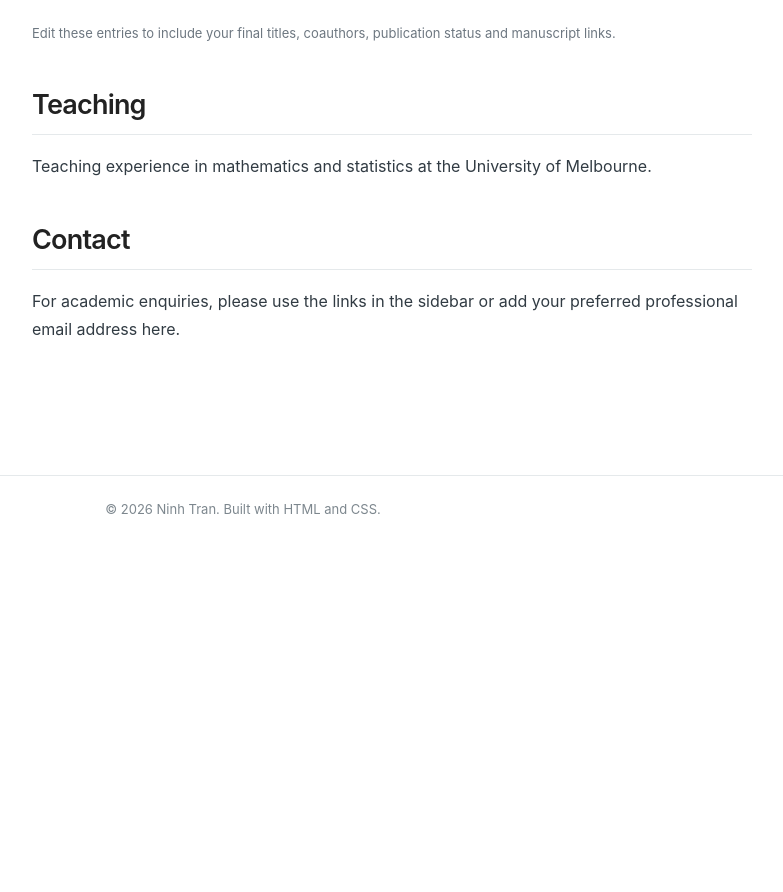
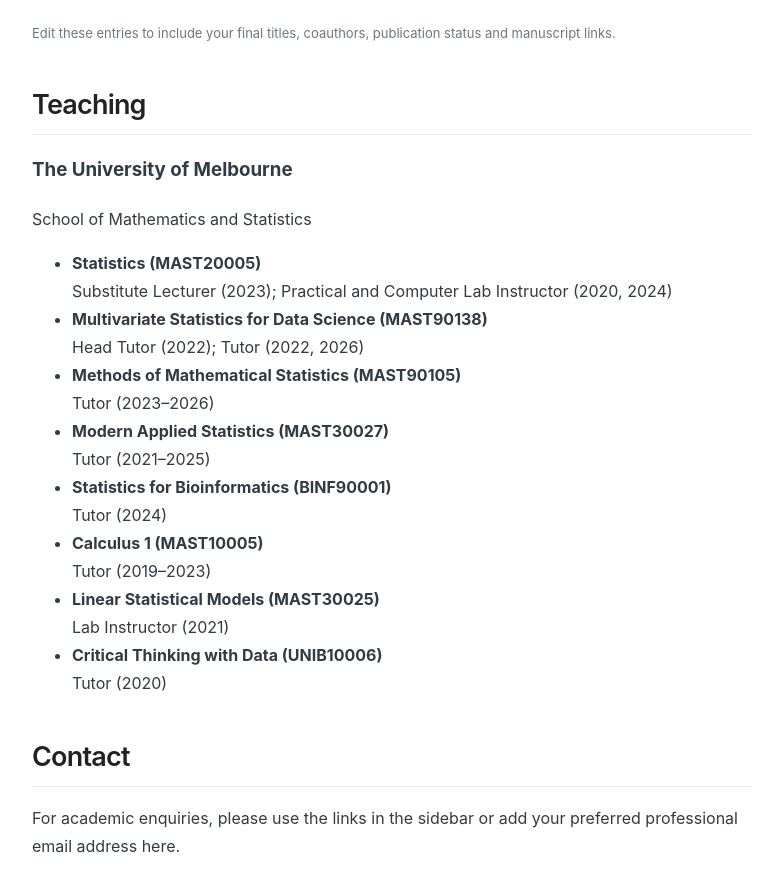
Before and after one commit to ninhtran02/ninhtran02.github.io, a plain HTML site: page index.html in a window 1280 px wide. Shown: the part 738-1630 px from the top of the page, without its empty margins (397-1180 px from the left). Before the commit the page ends 1281 px from the top, so only its background shows below. Drawn offline with Linux system fonts and the light colour scheme.

Commit message:
Update teaching section with course details
Added detailed teaching experience for various courses at the University of Melbourne.

```diff
--- a/index.html
+++ b/index.html
@@ -64,10 +64,50 @@
         <p class="hint">Edit these entries to include your final titles, coauthors, publication status and manuscript links.</p>
       </section>
 
-      <section id="teaching" aria-labelledby="teaching-heading">
-        <h2 id="teaching-heading">Teaching</h2>
-        <p>Teaching experience in mathematics and statistics at the University of Melbourne.</p>
-      </section>
+
+<section id="teaching" aria-labelledby="teaching-heading">
+  <h2 id="teaching-heading">Teaching</h2>
+
+  <h3>The University of Melbourne</h3>
+  <p>School of Mathematics and Statistics</p>
+
+  <ul class="teaching-list">
+    <li>
+      <strong>Statistics (MAST20005)</strong><br>
+      Substitute Lecturer (2023);
+      Practical and Computer Lab Instructor (2020, 2024)
+    </li>
+    <li>
+      <strong>Multivariate Statistics for Data Science (MAST90138)</strong><br>
+      Head Tutor (2022); Tutor (2022, 2026)
+    </li>
+    <li>
+      <strong>Methods of Mathematical Statistics (MAST90105)</strong><br>
+      Tutor (2023–2026)
+    </li>
+    <li>
+      <strong>Modern Applied Statistics (MAST30027)</strong><br>
+      Tutor (2021–2025)
+    </li>
+    <li>
+      <strong>Statistics for Bioinformatics (BINF90001)</strong><br>
+      Tutor (2024)
+    </li>
+    <li>
+      <strong>Calculus 1 (MAST10005)</strong><br>
+      Tutor (2019–2023)
+    </li>
+    <li>
+      <strong>Linear Statistical Models (MAST30025)</strong><br>
+      Lab Instructor (2021)
+    </li>
+    <li>
+      <strong>Critical Thinking with Data (UNIB10006)</strong><br>
+      Tutor (2020)
+    </li>
+  </ul>
+</section>
+
 
       <section id="contact" aria-labelledby="contact-heading">
         <h2 id="contact-heading">Contact</h2>
```
